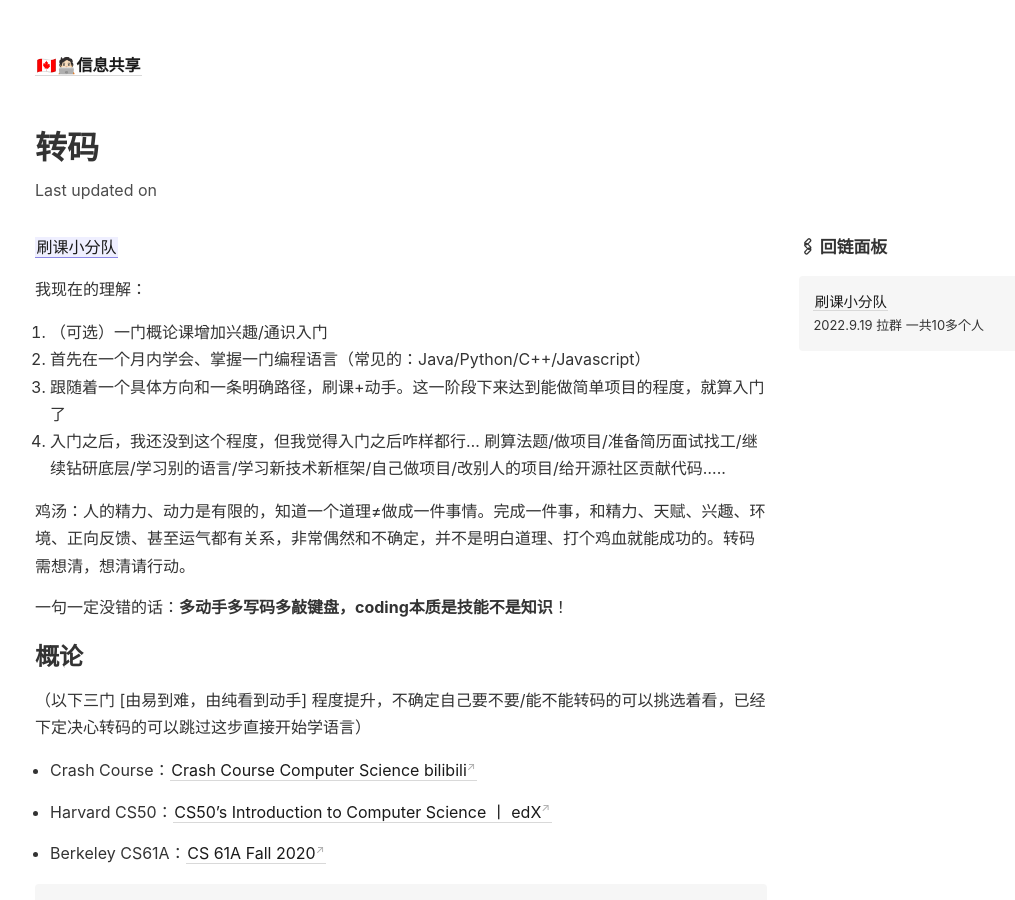
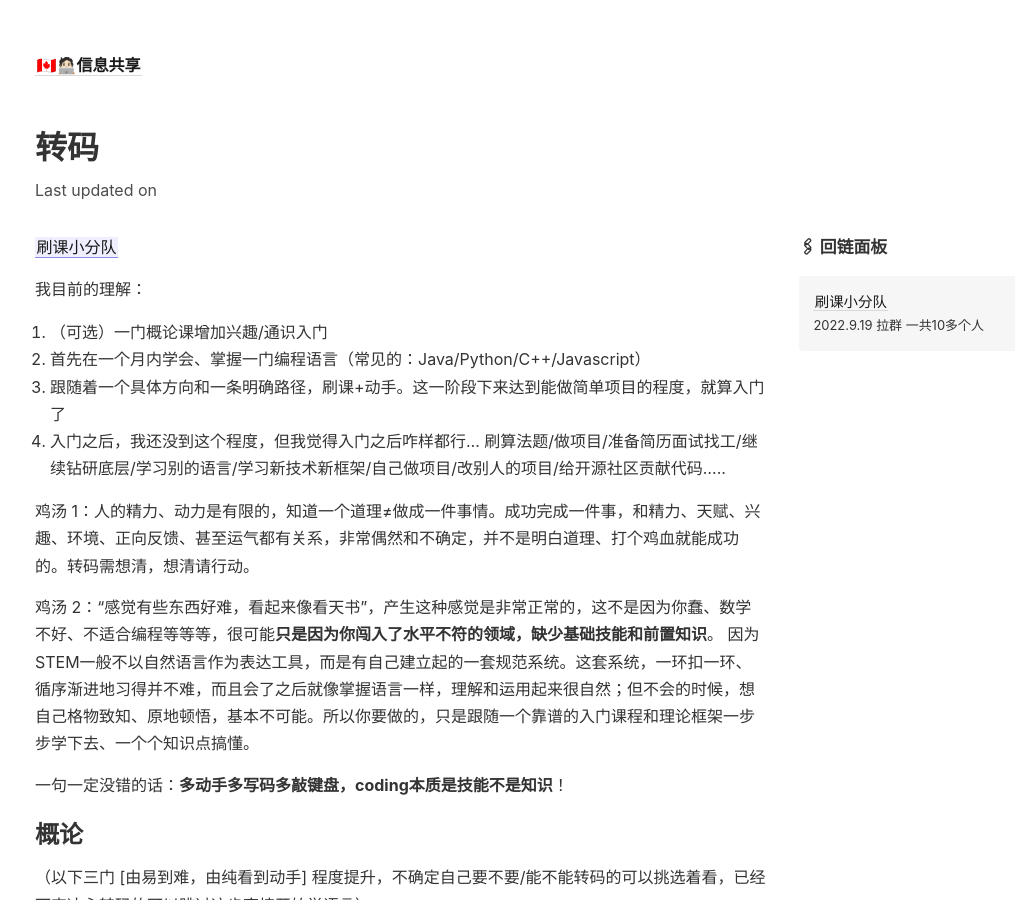
Before and after one commit to Gnblink0/InfoSharingCan, a Jekyll site: the page built from _notes/转码.md, in a window 1280 px wide and 900 px high. Shown: the whole window, without its empty margins (101-1116 px from the left). Built offline with Jekyll 4.4.1, drawn with Linux system fonts in a browser that asks for light colours; some of the changed text lies outside the part shown.

Commit message:
Update 转码.md

```diff
--- a/_notes/转码.md
+++ b/_notes/转码.md
@@ -1,7 +1,7 @@
 [[刷课小分队]]
 
 
-我现在的理解：
+我目前的理解：
 
 0. （可选）一门概论课增加兴趣/通识入门
 1. 首先在一个月内学会、掌握一门编程语言（常见的：Java/Python/C++/Javascript）
@@ -9,7 +9,9 @@
 3. 入门之后，我还没到这个程度，但我觉得入门之后咋样都行... 刷算法题/做项目/准备简历面试找工/继续钻研底层/学习别的语言/学习新技术新框架/自己做项目/改别人的项目/给开源社区贡献代码.....
 
 
-鸡汤：人的精力、动力是有限的，知道一个道理≠做成一件事情。完成一件事，和精力、天赋、兴趣、环境、正向反馈、甚至运气都有关系，非常偶然和不确定，并不是明白道理、打个鸡血就能成功的。转码需想清，想清请行动。
+鸡汤 1：人的精力、动力是有限的，知道一个道理≠做成一件事情。成功完成一件事，和精力、天赋、兴趣、环境、正向反馈、甚至运气都有关系，非常偶然和不确定，并不是明白道理、打个鸡血就能成功的。转码需想清，想清请行动。
+
+鸡汤 2：“感觉有些东西好难，看起来像看天书”，产生这种感觉是非常正常的，这不是因为你蠢、数学不好、不适合编程等等等，很可能**只是因为你闯入了水平不符的领域，缺少基础技能和前置知识**。 因为STEM一般不以自然语言作为表达工具，而是有自己建立起的一套规范系统。这套系统，一环扣一环、循序渐进地习得并不难，而且会了之后就像掌握语言一样，理解和运用起来很自然；但不会的时候，想自己格物致知、原地顿悟，基本不可能。所以你要做的，只是跟随一个靠谱的入门课程和理论框架一步步学下去、一个个知识点搞懂。
 
 一句一定没错的话：**多动手多写码多敲键盘，coding本质是技能不是知识**！
 
```
